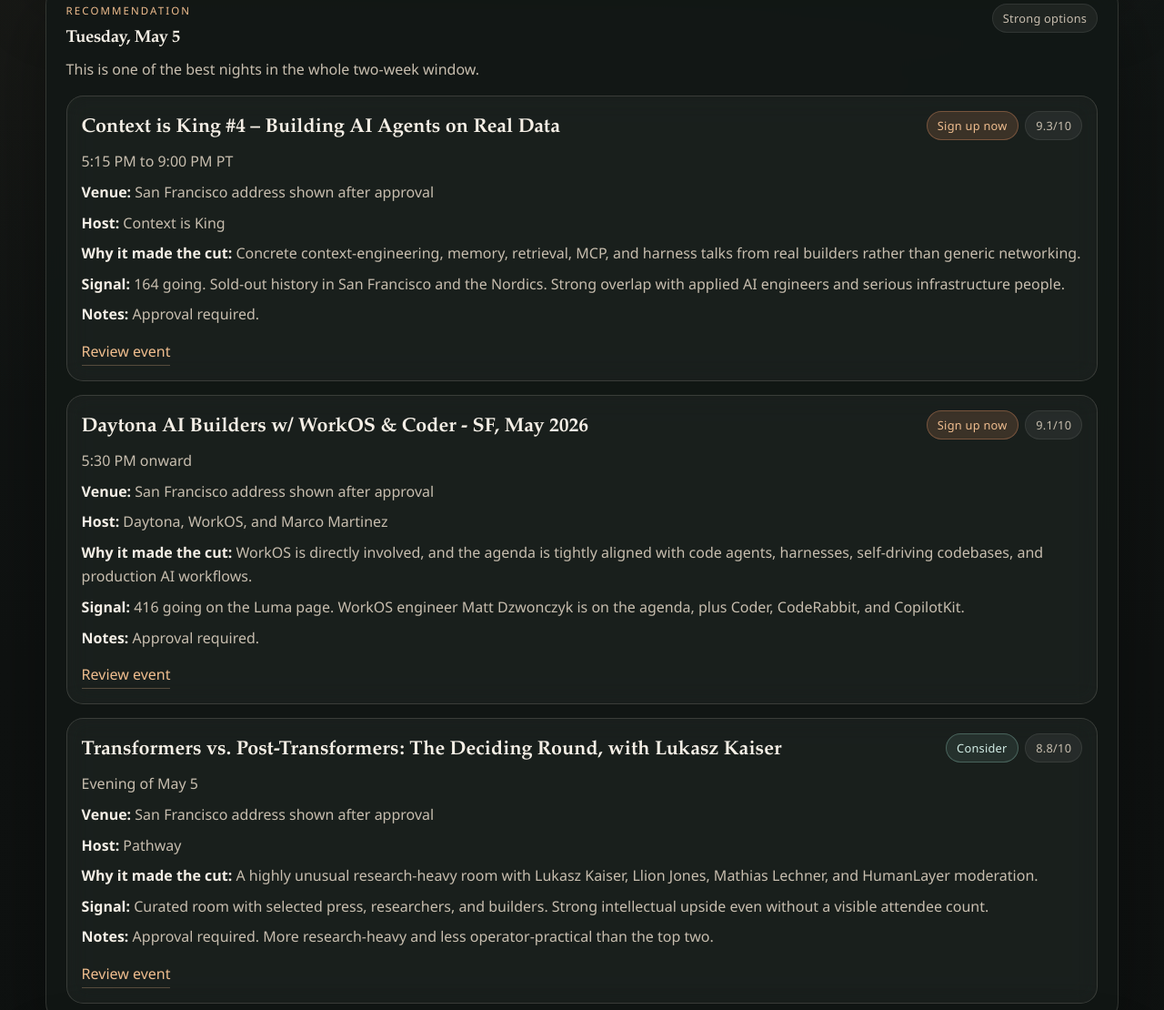
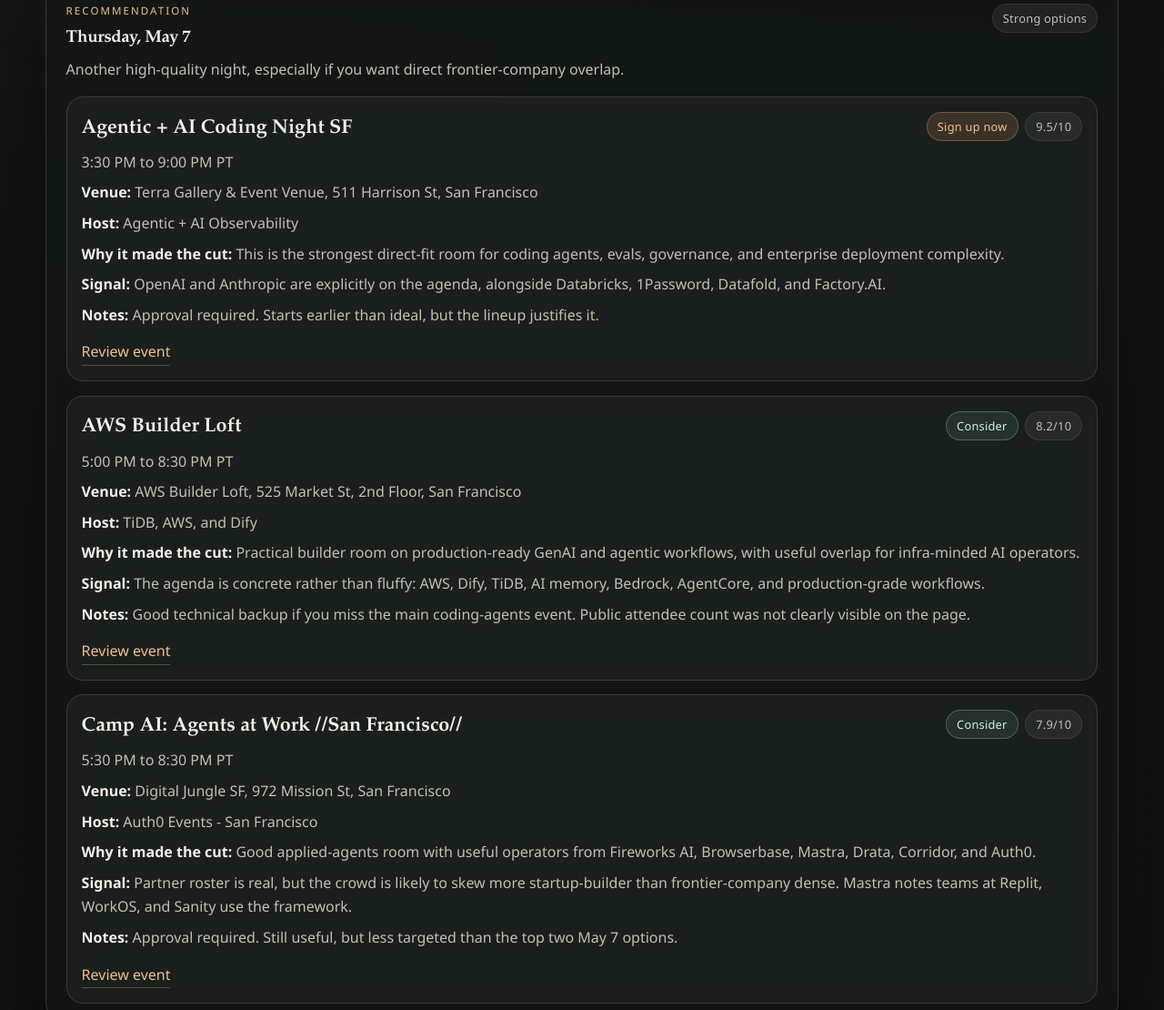
Before and after one commit to Lisapede/sf-tech-events, a plain HTML site: page docs/index.html in a window 1280 px wide. Shown: the part 1690-2800 px from the top of the page at 91% size. Drawn offline with Linux system fonts and the light colour scheme.

Commit message:
Reload event planner for May 6 window

```diff
--- a/docs/app.js
+++ b/docs/app.js
@@ -1,88 +1,33 @@
 const scan = {
-  updatedAt: "May 4, 2026",
-  windowLabel: "May 4, 2026 → May 18, 2026",
+  updatedAt: "May 6, 2026",
+  windowLabel: "May 6, 2026 → May 20, 2026",
   featured: [
-    {
-      title: "Context is King #4 – Building AI Agents on Real Data",
-      date: "Tue, May 5",
-      recommendation: "Sign up now",
-      summary:
-        "Best pure context-engineering room in the window. Strong implementation energy, 164 going, and the right technical crowd profile.",
-      link: "https://luma.com/24jez9g5",
-    },
     {
       title: "Agentic + AI Coding Night SF",
       date: "Thu, May 7",
       recommendation: "Sign up now",
       summary:
-        "The strongest frontier-company lineup in the scan, with explicit OpenAI and Anthropic presence and real depth on coding agents.",
+        "The strongest direct frontier-company room in the current window, with explicit OpenAI and Anthropic presence and deep coding-agent substance.",
       link: "https://luma.com/agenticaiobsnightsf-5-7",
+    },
+    {
+      title: "AWS Builder Loft",
+      date: "Thu, May 7",
+      recommendation: "Consider",
+      summary:
+        "A more practical production-agents room with AWS, Dify, and TiDB. Less elite than the top pick, but still useful and after work.",
+      link: "https://luma.com/v9no5ytc",
     },
     {
       title: "AI Tinkerers Build Night: Agents w/ Real-time Data",
       date: "Wed, May 13",
       recommendation: "Sign up now",
       summary:
-        "Selective, builder-heavy, and already above the attendance floor. Strong fit for serious hands-on AI conversations.",
+        "Selective, builder-heavy, and still one of the best true hands-on rooms in the whole window.",
       link: "https://sf.aitinkerers.org/p/ai-tinkerers-build-night-agents-w-real-time-data",
     },
   ],
   days: [
-    {
-      date: "Monday, May 4",
-      verdict: "Not worth attending",
-      note: "Nothing in San Francisco tonight clears the bar strongly enough to recommend.",
-      events: [],
-    },
-    {
-      date: "Tuesday, May 5",
-      verdict: "Strong options",
-      note: "This is one of the best nights in the whole two-week window.",
-      events: [
-        {
-          title: "Context is King #4 – Building AI Agents on Real Data",
-          time: "5:15 PM to 9:00 PM PT",
-          venue: "San Francisco address shown after approval",
-          host: "Context is King",
-          link: "https://luma.com/24jez9g5",
-          recommendation: "Sign up now",
-          score: "9.3/10",
-          why:
-            "Concrete context-engineering, memory, retrieval, MCP, and harness talks from real builders rather than generic networking.",
-          signal:
-            "164 going. Sold-out history in San Francisco and the Nordics. Strong overlap with applied AI engineers and serious infrastructure people.",
-          notes: "Approval required.",
-        },
-        {
-          title: "Daytona AI Builders w/ WorkOS & Coder - SF, May 2026",
-          time: "5:30 PM onward",
-          venue: "San Francisco address shown after approval",
-          host: "Daytona, WorkOS, and Marco Martinez",
-          link: "https://web.luma.com/e1d5eql5",
-          recommendation: "Sign up now",
-          score: "9.1/10",
-          why:
-            "WorkOS is directly involved, and the agenda is tightly aligned with code agents, harnesses, self-driving codebases, and production AI workflows.",
-          signal:
-            "416 going on the Luma page. WorkOS engineer Matt Dzwonczyk is on the agenda, plus Coder, CodeRabbit, and CopilotKit.",
-          notes: "Approval required.",
-        },
-        {
-          title: "Transformers vs. Post-Transformers: The Deciding Round, with Lukasz Kaiser",
-          time: "Evening of May 5",
-          venue: "San Francisco address shown after approval",
-          host: "Pathway",
-          link: "https://web.luma.com/post-transformer-sf",
-          recommendation: "Consider",
-          score: "8.8/10",
-          why:
-            "A highly unusual research-heavy room with Lukasz Kaiser, Llion Jones, Mathias Lechner, and HumanLayer moderation.",
-          signal:
-            "Curated room with selected press, researchers, and builders. Strong intellectual upside even without a visible attendee count.",
-          notes: "Approval required. More research-heavy and less operator-practical than the top two.",
-        },
-      ],
-    },
     {
       date: "Wednesday, May 6",
       verdict: "Not worth attending",
@@ -109,18 +54,32 @@
           notes: "Approval required. Starts earlier than ideal, but the lineup justifies it.",
         },
         {
+          title: "AWS Builder Loft",
+          time: "5:00 PM to 8:30 PM PT",
+          venue: "AWS Builder Loft, 525 Market St, 2nd Floor, San Francisco",
+          host: "TiDB, AWS, and Dify",
+          link: "https://luma.com/v9no5ytc",
+          recommendation: "Consider",
+          score: "8.2/10",
+          why:
+            "Practical builder room on production-ready GenAI and agentic workflows, with useful overlap for infra-minded AI operators.",
+          signal:
+            "The agenda is concrete rather than fluffy: AWS, Dify, TiDB, AI memory, Bedrock, AgentCore, and production-grade workflows.",
+          notes: "Good technical backup if you miss the main coding-agents event. Public attendee count was not clearly visible on the page.",
+        },
+        {
           title: "Camp AI: Agents at Work //San Francisco//",
           time: "5:30 PM to 8:30 PM PT",
           venue: "Digital Jungle SF, 972 Mission St, San Francisco",
           host: "Auth0 Events - San Francisco",
           link: "https://luma.com/camp-ai-may-2026",
           recommendation: "Consider",
-          score: "8.4/10",
+          score: "7.9/10",
           why:
             "Good applied-agents room with useful operators from Fireworks AI, Browserbase, Mastra, Drata, Corridor, and Auth0.",
           signal:
-            "Better than a generic mixer, but the positioning still leans more startup-builder than frontier-employee dense.",
-          notes: "Approval required. Strong backup if you cannot make the coding night.",
+            "Partner roster is real, but the crowd is likely to skew more startup-builder than frontier-company dense. Mastra notes teams at Replit, WorkOS, and Sanity use the framework.",
+          notes: "Approval required. Still useful, but less targeted than the top two May 7 options.",
         },
       ],
     },
@@ -235,6 +194,18 @@
         },
       ],
     },
+    {
+      date: "Tuesday, May 19",
+      verdict: "Not worth attending",
+      note: "No strong SF evening AI recommendation surfaced for tonight.",
+      events: [],
+    },
+    {
+      date: "Wednesday, May 20",
+      verdict: "Not worth attending",
+      note: "No strong SF evening AI recommendation surfaced for tonight.",
+      events: [],
+    },
   ],
 };
 
--- a/docs/index.html
+++ b/docs/index.html
@@ -29,8 +29,8 @@
     <main>
       <section class="hero">
         <div class="hero-copy">
-          <p class="eyebrow">Updated May 4, 2026</p>
-          <h2>Only the events worth considering from May 4 through May 18.</h2>
+          <p class="eyebrow">Updated May 6, 2026</p>
+          <h2>Only the events worth considering from May 6 through May 20.</h2>
           <p class="lede">
             This page now shows the actual recommendation slate: direct event
             links, day-by-day picks, and explicit “not worth attending” calls
@@ -52,7 +52,7 @@
           </p>
           <p class="panel-label">Link status</p>
           <p class="body-copy">
-            Direct event links on this page were rechecked during the May 4,
+            Direct event links on this page were rechecked during the May 6,
             2026 refresh.
           </p>
         </aside>
@@ -77,7 +77,7 @@
 
     <footer class="site-footer">
       <p>SF Tech Events</p>
-      <p>Window: May 4, 2026 through May 18, 2026</p>
+      <p>Window: May 6, 2026 through May 20, 2026</p>
     </footer>
 
     <script src="./app.js"></script>
```
